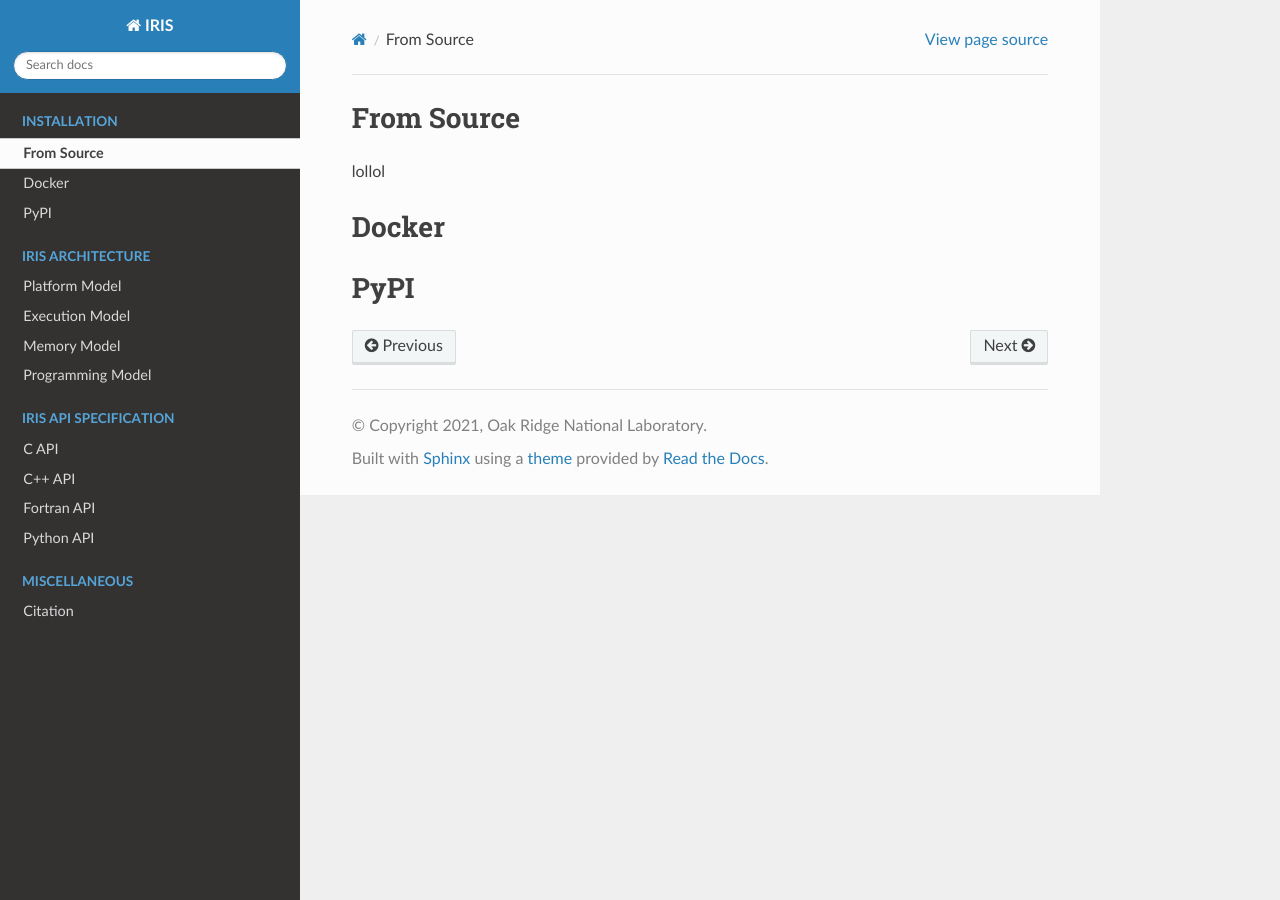
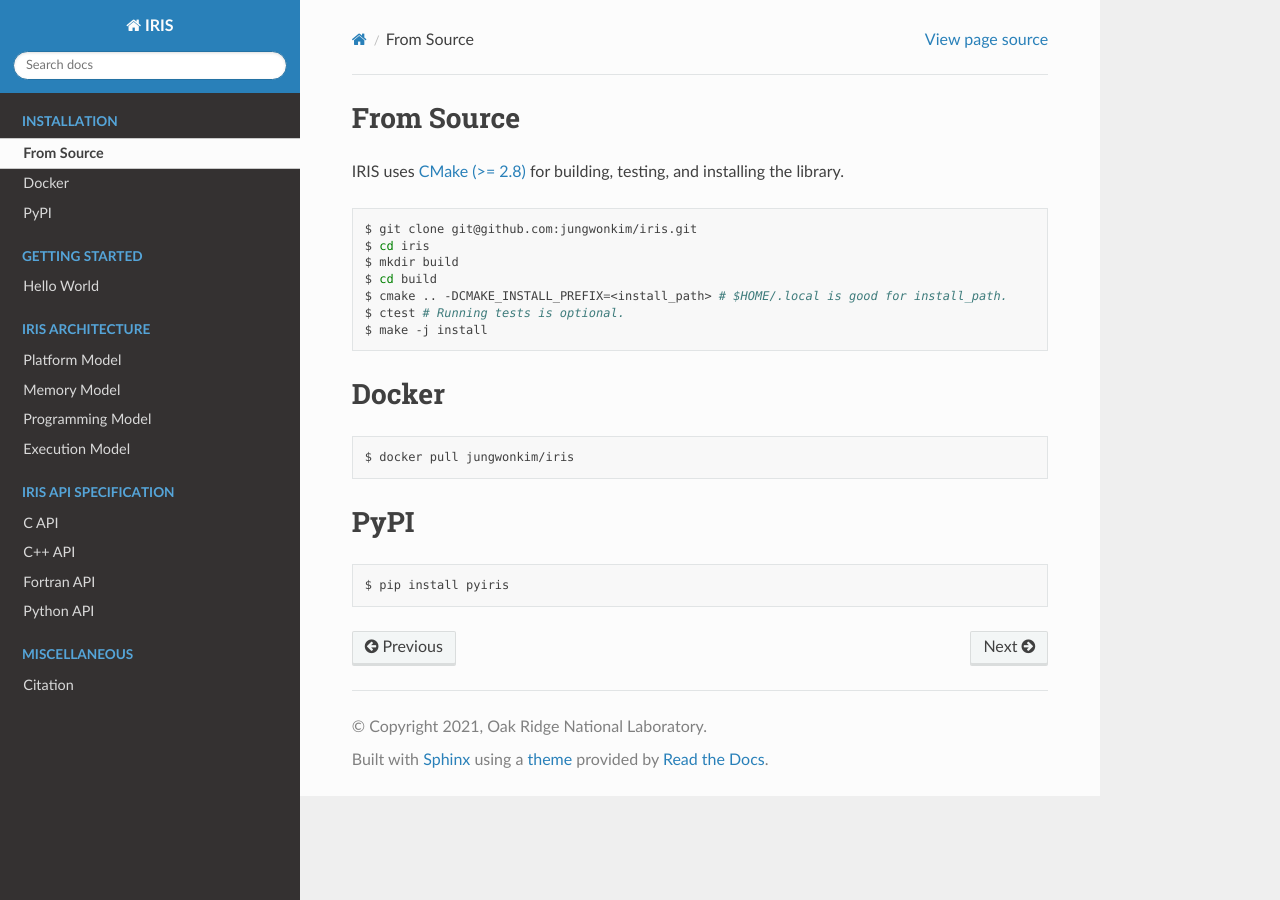
Before and after one commit to jungwonkim/iris-docs2, a Sphinx documentation site: the page built from docs/readthedocs/source/installation.rst, in a window 1280 px wide. Built offline with Sphinx 7.4.7 and the Read the Docs theme 2.0.0, drawn with Linux system fonts in a browser that asks for light colours.

```diff
--- a/docs/readthedocs/source/conf.py
+++ b/docs/readthedocs/source/conf.py
@@ -14,6 +14,7 @@
 # import sys
 # sys.path.insert(0, os.path.abspath('.'))
 
+import subprocess
 
 # -- Project information -----------------------------------------------------
 
@@ -31,8 +32,13 @@ release = '1.0.0'
 # extensions coming with Sphinx (named 'sphinx.ext.*') or your custom
 # ones.
 extensions = [
-        "sphinx_rtd_theme",
+    "sphinx_rtd_theme",
+    "breathe"
 ]
+
+subprocess.call('cd ../../doxygen/; doxygen', shell=True)
+
+breathe_projects = {"C": "../../doxygen/xml/"}
 
 # Add any paths that contain templates here, relative to this directory.
 templates_path = ['_templates']
--- a/docs/readthedocs/source/index.rst
+++ b/docs/readthedocs/source/index.rst
@@ -37,6 +37,12 @@ Contents
 
 .. toctree::
    :maxdepth: 2
+   :caption: Getting Started
+
+   started.rst
+
+.. toctree::
+   :maxdepth: 2
    :caption: IRIS Architecture
 
    architecture.rst
--- a/docs/readthedocs/source/installation.rst
+++ b/docs/readthedocs/source/installation.rst
@@ -1,11 +1,32 @@
 From Source
 ==================
 
-lollol
+IRIS uses `CMake (>= 2.8) <https://cmake.org>`_ for building, testing, and installing the library.
+
+.. code-block:: bash
+
+  $ git clone git@github.com:jungwonkim/iris.git
+  $ cd iris
+  $ mkdir build
+  $ cd build
+  $ cmake .. -DCMAKE_INSTALL_PREFIX=<install_path> # $HOME/.local is good for install_path.
+  $ ctest # Running tests is optional.
+  $ make -j install
+
+.. index:: ! docker
 
 Docker
 ==================
 
+.. code-block:: bash
+
+  $ docker pull jungwonkim/iris
+
+.. index:: ! pip, ! pypi
 
 PyPI
 ==================
+
+.. code-block:: bash
+
+  $ pip install pyiris
```
Also changed, not shown: docs/readthedocs/source/api.rst (+11 -1 lines), docs/readthedocs/source/architecture.rst (+23 -10 lines), docs/readthedocs/source/started.rst (added, +25 -0 lines), 1 other file.
